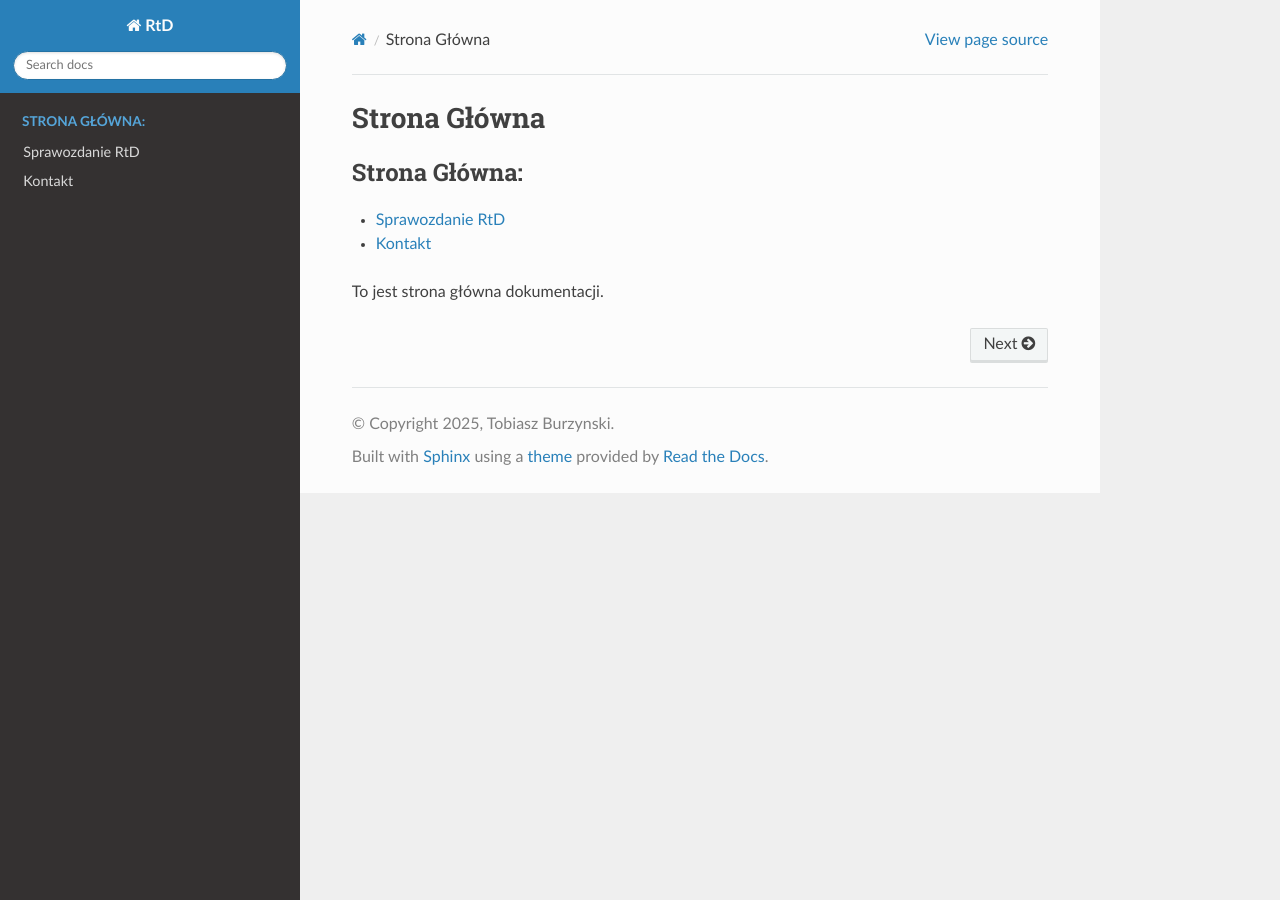
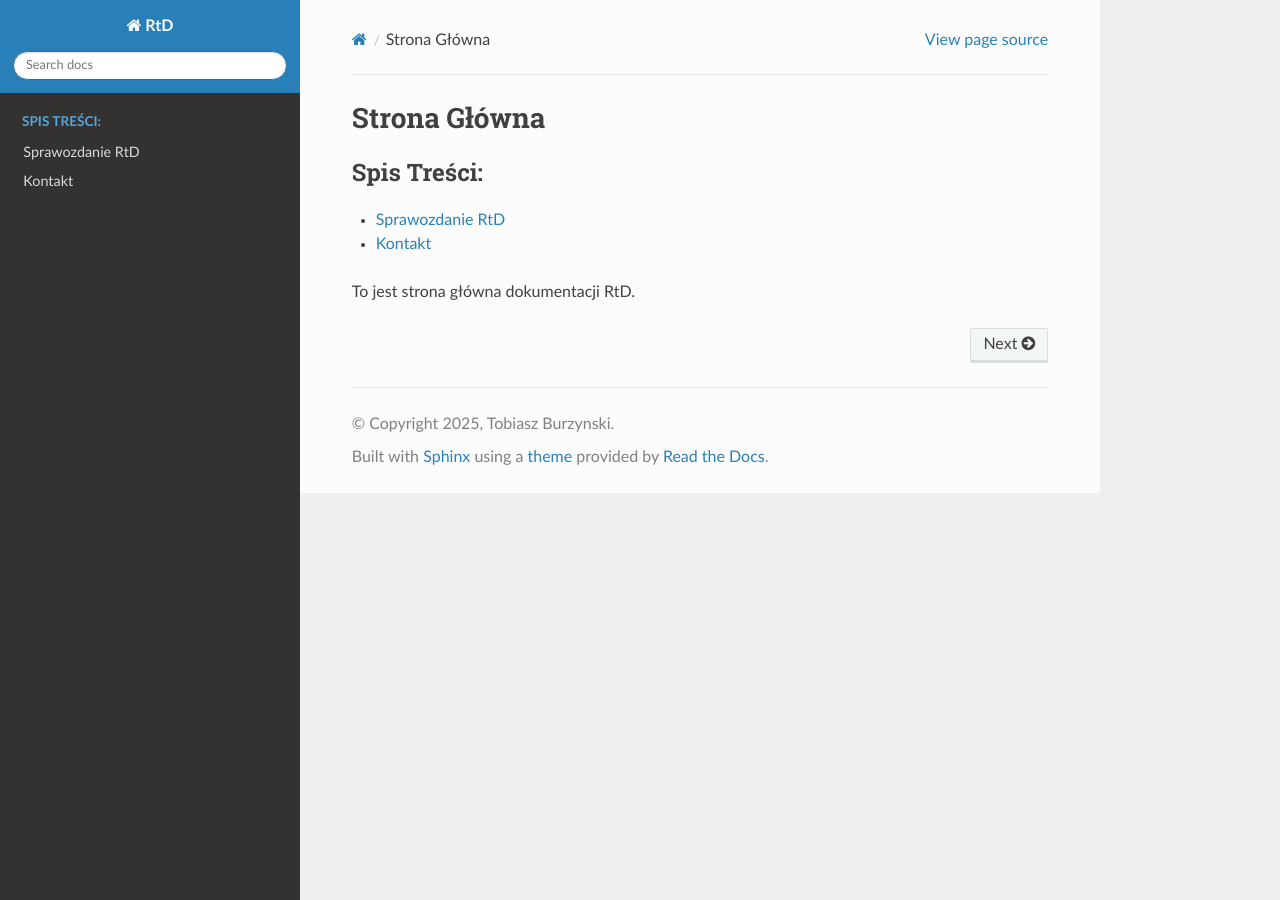
Before and after one commit to Bam-BoS/zse-4TP-ToBu-rtd, a Sphinx documentation site: the page built from docs/index.rst, in a window 1280 px wide. Built offline with Sphinx 7.4.7 and the Read the Docs theme 3.1.0, drawn with Linux system fonts in a browser that asks for light colours.

Commit message:
Update index.rst

```diff
--- a/docs/index.rst
+++ b/docs/index.rst
@@ -3,9 +3,9 @@ Strona Główna
 
 .. toctree::
    :maxdepth: 2
-   :caption: Strona Główna:
+   :caption: Spis Treści:
 
    sprawozdanie
    kontakt
 
-To jest strona główna dokumentacji.
+To jest strona główna dokumentacji RtD.
```
